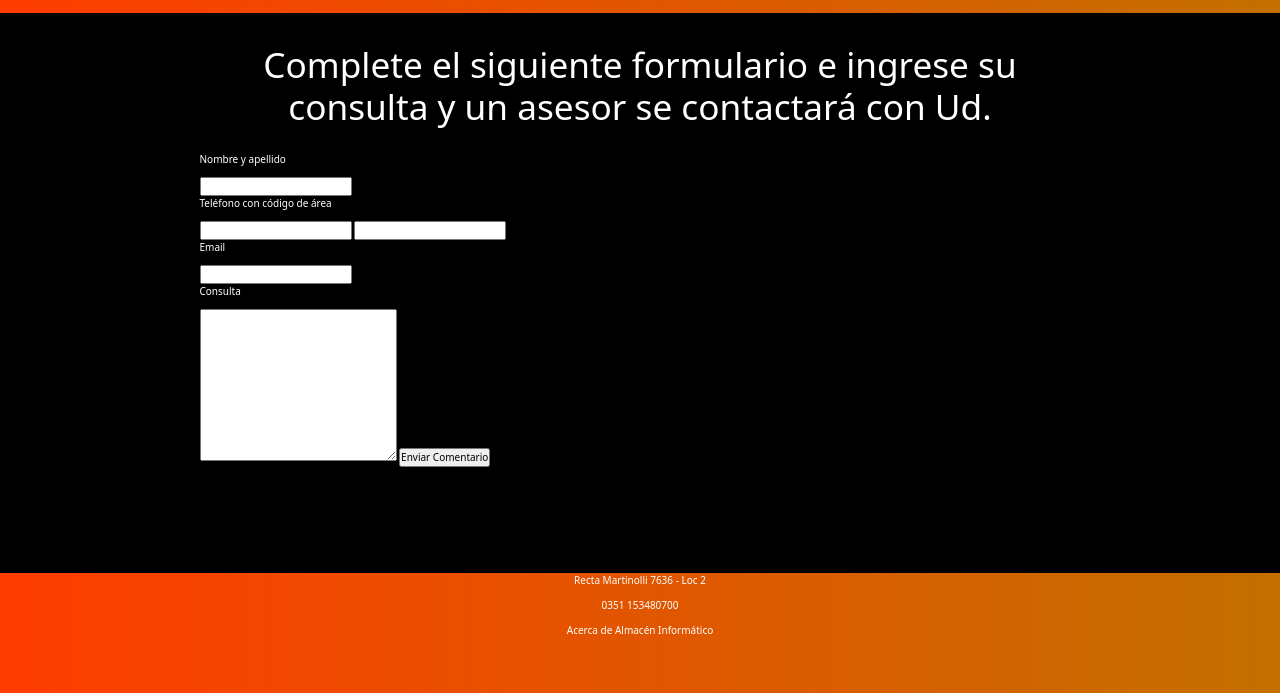
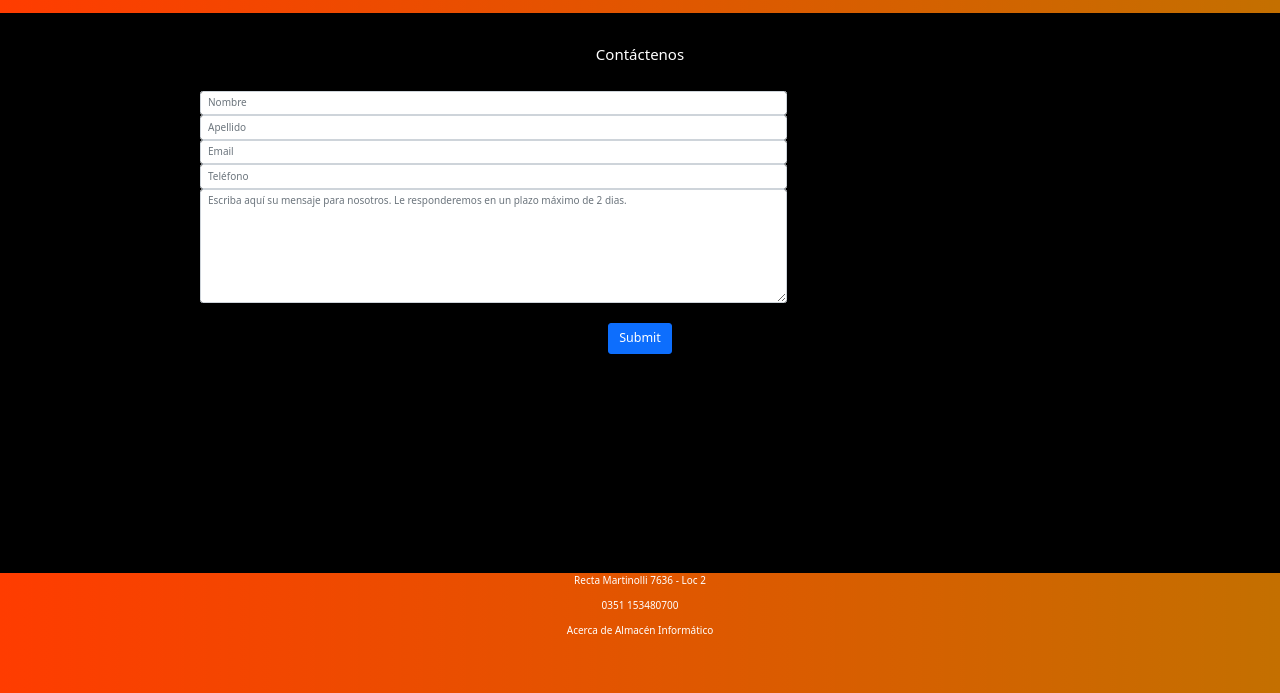
Before and after one commit to alija1983/Proyecto-coderhouse, a plain HTML site: page assets/pages/contact.html in a window 1280 px wide. Shown: the part 107-800 px from the top of the page. Drawn offline with nearby package versions, Linux system fonts and the light colour scheme.

Commit message:
Se le agrega bootstrap al header, footer, page index y page contact

```diff
--- a/assets/css/index.css
+++ b/assets/css/index.css
@@ -132,6 +132,10 @@ a {
 .ul__index--item {
     padding-top: 1rem;
 }
+.text-center {
+    padding-top: 2rem;
+    padding-bottom: 2rem;
+}
 
 /* media queries */
 
--- a/assets/pages/contact.html
+++ b/assets/pages/contact.html
@@ -32,33 +32,60 @@
             </ul>
         </nav>
     </header>
-    <main class="flex_column container">
-        <div class="title__h2">
-            <h2 class="title__h2--text">Complete el siguiente formulario e ingrese su consulta y un asesor se
-                contactará con Ud.</h2>
-        </div>
-        <div class="title__h2--contactos formulario__contacto">
-            <form action="" method="post"></form>
-            <div class="formulario__contacto--item">
-                <p>Nombre y apellido</p>
-                <input type="text" name="nombre" id="">
+    <main>
+        <div class="container">
+            <div class="row">
+                <div class="col-md-12">
+                    <div class="well well-sm">
+                        <form class="form-horizontal" method="post">
+                            <fieldset>
+                                <legend class="text-center header">Contáctenos</legend>
+
+                                <div class="form-group">
+                                    <span class="col-md-1 col-md-offset-2 text-center"><i class="fa fa-user bigicon"></i></span>
+                                    <div class="col-md-8">
+                                        <input id="fname" name="name" type="text" placeholder="Nombre" class="form-control">
+                                    </div>
+                                </div>
+                                <div class="form-group">
+                                    <span class="col-md-1 col-md-offset-2 text-center"><i class="fa fa-user bigicon"></i></span>
+                                    <div class="col-md-8">
+                                        <input id="lname" name="name" type="text" placeholder="Apellido" class="form-control">
+                                    </div>
+                                </div>
+
+                                <div class="form-group">
+                                    <span class="col-md-1 col-md-offset-2 text-center"><i class="fa fa-envelope-o bigicon"></i></span>
+                                    <div class="col-md-8">
+                                        <input id="email" name="email" type="text" placeholder="Email" class="form-control">
+                                    </div>
+                                </div>
+
+                                <div class="form-group">
+                                    <span class="col-md-1 col-md-offset-2 text-center"><i class="fa fa-phone-square bigicon"></i></span>
+                                    <div class="col-md-8">
+                                        <input id="phone" name="phone" type="text" placeholder="Teléfono" class="form-control">
+                                    </div>
+                                </div>
+
+                                <div class="form-group">
+                                    <span class="col-md-1 col-md-offset-2 text-center"><i class="fa fa-pencil-square-o bigicon"></i></span>
+                                    <div class="col-md-8">
+                                        <textarea class="form-control" id="message" name="message" placeholder="Escriba aquí su mensaje para nosotros. Le responderemos en un plazo máximo de 2 dias." rows="7"></textarea>
+                                    </div>
+                                </div>
+
+                                <div class="form-group">
+                                    <div class="col-md-12 text-center">
+                                        <button type="submit" class="btn btn-primary btn-lg">Submit</button>
+                                    </div>
+                                </div>
+                            </fieldset>
+                        </form>
+                    </div>
+                </div>
             </div>
-            <div class="formulario__contacto--item">
-                <p>Teléfono con código de área</p>
-                <input type="text" name="cod_area" id="">
-                <input type="text" name="telefono" id="">
-            </div>
-            <div class="formulario__contacto--item">
-                <p>Email</p>
-                <input type="email" name="email" id="">
-            </div>
-            <div class="formulario__contacto--item">
-                <p>Consulta</p>
-                <textarea name="mensaje" id="" cols="30" rows="10"></textarea>
-                <input type="button" value="Enviar Comentario">
-            </div>
-        </div>
-    </main>
+        </div>    </main>
     <footer class="footer__main">
         <article class="footer flex_column">
             <p class="footer__item">Recta Martinolli 7636 - Loc 2</p>
```
